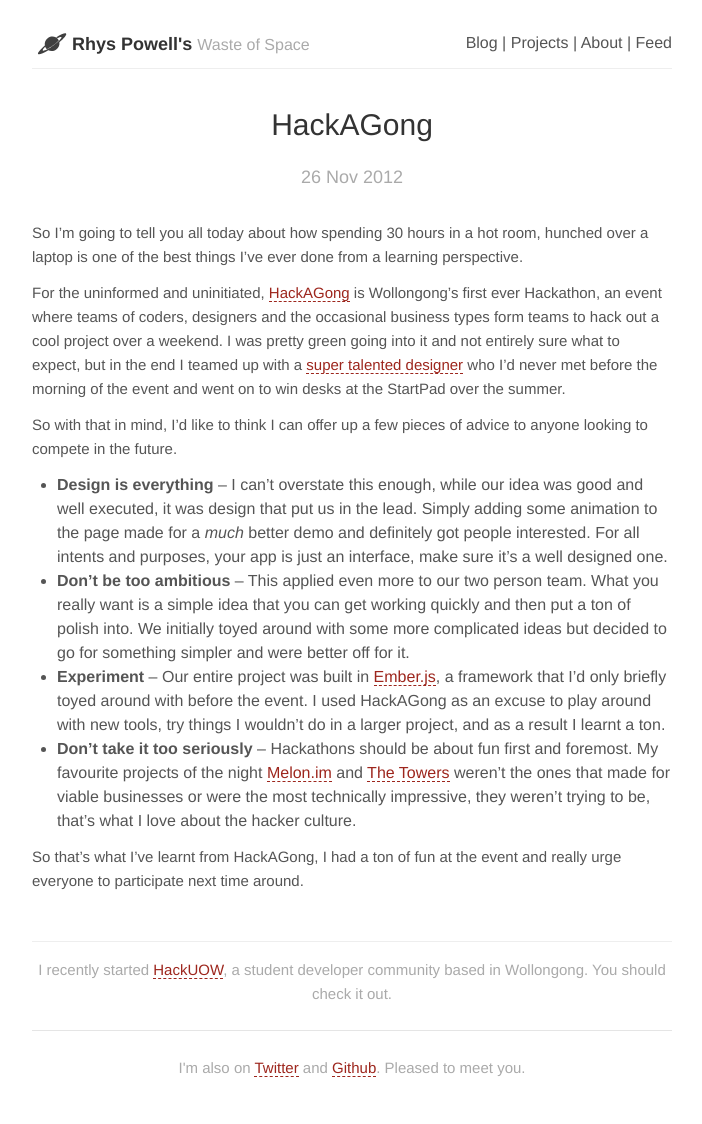
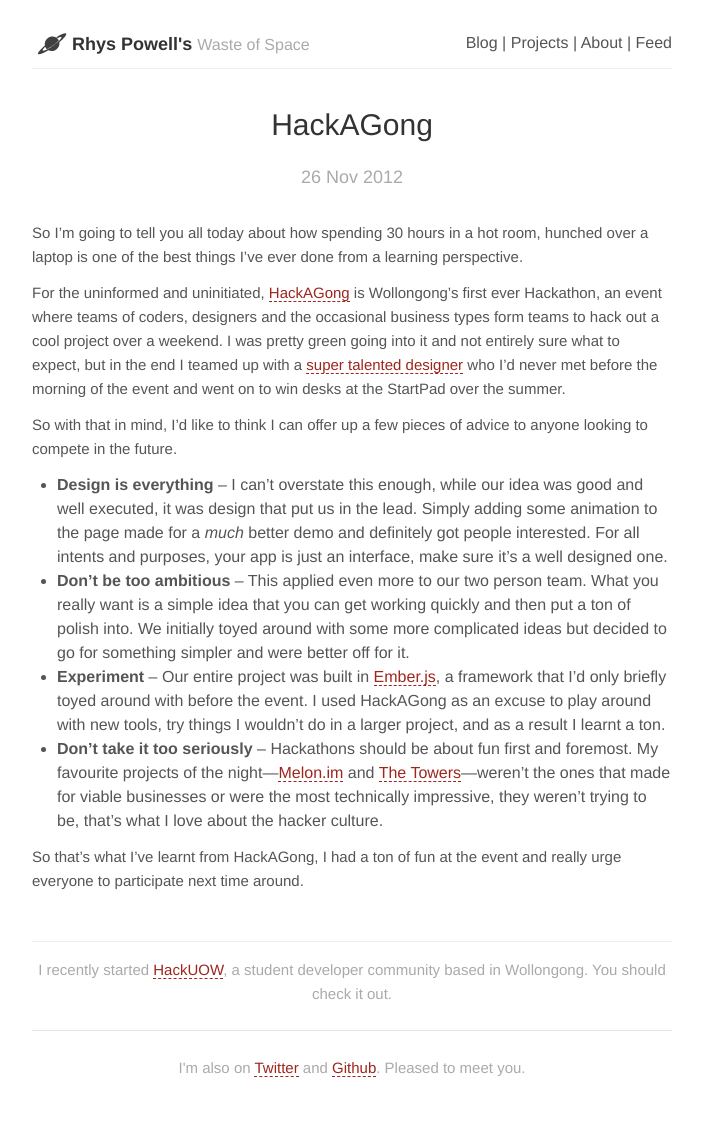
Before and after one commit to rpowelll/rpowelll.github.com, a Jekyll site: the page built from _posts/2012-11-26-hackagong.md, in a window 1280 px wide. Shown: the whole page, without its empty margins (288-990 px from the left). Built offline with Jekyll 4.4.1, drawn with Linux system fonts in a browser that asks for light colours; Markdown is read by kramdown in place of the engine named in the settings.

```diff
--- a/_posts/2012-11-26-hackagong.md
+++ b/_posts/2012-11-26-hackagong.md
@@ -14,6 +14,6 @@ So with that in mind, I'd like to think I can offer up a few pieces of advice to
 - **Design is everything** – I can't overstate this enough, while our idea was good and well executed, it was design that put us in the lead. Simply adding some animation to the page made for a *much* better demo and definitely got people interested. For all intents and purposes, your app is just an interface, make sure it's a well designed one.
 - **Don't be too ambitious** – This applied even more to our two person team. What you really want is a simple idea that you can get working quickly and then put a ton of polish into. We initially toyed around with some more complicated ideas but decided to go for something simpler and were better off for it.
 - **Experiment** – Our entire project was built in [Ember.js](http://emberjs.com), a framework that I'd only briefly toyed around with before the event. I used HackAGong as an excuse to play around with new tools, try things I wouldn't do in a larger project, and as a result I learnt a ton.
-- **Don't take it too seriously** – Hackathons should be about fun first and foremost. My favourite projects of the night [Melon.im](http://melon.im) and [The Towers](http://godhowiwishiwasassexyas.brennanhatton.com) weren't the ones that made for viable businesses or were the most technically impressive, they weren't trying to be, that's what I love about the hacker culture.
+- **Don't take it too seriously** – Hackathons should be about fun first and foremost. My favourite projects of the night—[Melon.im](http://melon.im) and [The Towers](http://godhowiwishiwasassexyas.brennanhatton.com)—weren't the ones that made for viable businesses or were the most technically impressive, they weren't trying to be, that's what I love about the hacker culture.
 
 So that's what I've learnt from HackAGong, I had a ton of fun at the event and really urge everyone to participate next time around.
```
